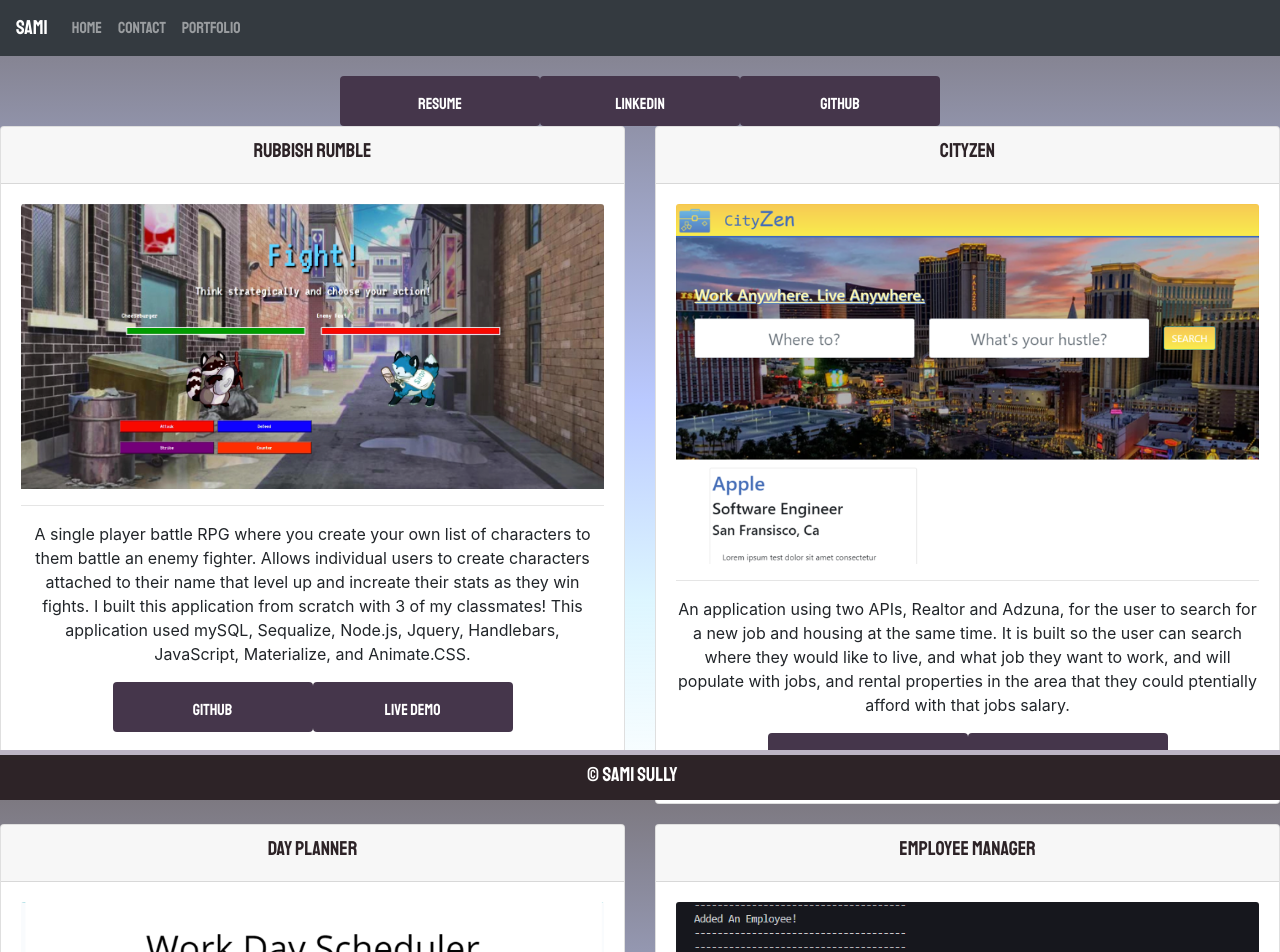
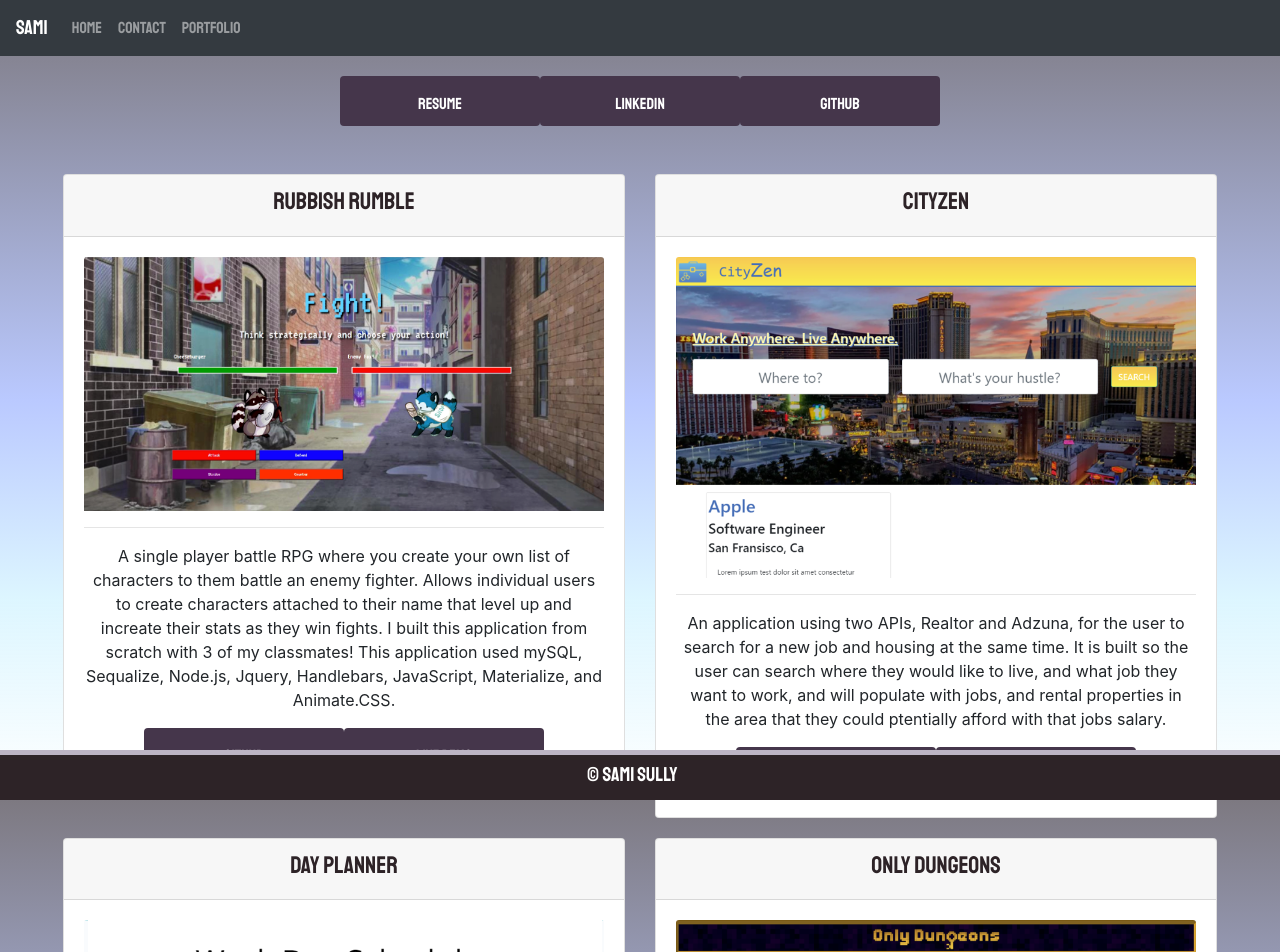
Before and after one commit to SamiSully/Sami-React-Portfolio, a React (Create React App) app: page /portfolio in a window 1280 px wide. Shown: the top 952 px of the page. Built offline with nearby package versions, Linux system fonts and the light colour scheme.

Commit message:
Added in Only Dungeons to portfolio

```diff
--- a/src/App.css
+++ b/src/App.css
@@ -38,7 +38,7 @@ h2 {
   font-family: "Staatliches", cursive;
 }
 
-h5 {
+h4 {
   color: #2d2327;
   font-family: "Staatliches", cursive;
 }
--- a/src/components/Card/Card.jsx
+++ b/src/components/Card/Card.jsx
@@ -5,7 +5,7 @@ function Card(props) {
         <div className="col-md-6">
           <div className="card text-center">
             <div className="card-header">
-              <h5>{props.title}</h5>
+              <h4>{props.title}</h4>
             </div>
             <div className="card-body">
               <img
--- a/src/components/pages/Home.jsx
+++ b/src/components/pages/Home.jsx
@@ -21,9 +21,8 @@ function Home() {
         current lifestyle and passions.
       </p>
       <p>
-        I'm currently at the tail end of finishing up a Full Stack Coding Bootcamp
-        at Georgia Tech and will be graduating in mid November! I have a strong
-        passion for front-end web design creating interactive, aesthetically
+        I've recently graduated a Full Stack Coding Bootcamp and am thrilled to dive into exciting new projects!
+        I thrive when I am consistantly challenged and strive to create interactive, aesthetically
         pleasing sites with great user experience. I'm also currently open for
         freelance work, so if you've got something in mind, dont hesitate to reach out!
       </p>
--- a/src/components/pages/Portfolio.jsx
+++ b/src/components/pages/Portfolio.jsx
@@ -4,20 +4,21 @@ import LinkCards from "../LinkCards/LinkCards";
 import RubbishRumble from "../../assets/Preview4.png";
 import CityZen from "../../assets/CityZenDemo.png";
 import Planner from "../../assets/DailyPlannerDemo.png";
-import Tracker from "../../assets/employeeTrackerDemo.png";
+import Dungeons from "../../assets/onlydungeonsDEMO.png";
+import "./portfolio.css"
 
 function Portfolio() {
     return (
         <div>
             <div className="row justify-content-center">
                 <div className="btn-group btn-group-lg" role="group" aria-label="Basic example">
-                  <LinkCards linkTitle="Resume" linkthis="https://drive.google.com/file/d/1OGk8i693iF25Xjkkt_k6_YJMKpiU8Eg5/view?usp=sharing"/>
+                  <LinkCards linkTitle="Resume" linkthis="https://drive.google.com/file/d/1KtugDSoh3IP6Fzg9U396sB3G-8rrKMSO/view?usp=sharing"/>
                   <LinkCards linkTitle="LinkedIn" linkthis=""/>
                   <LinkCards linkTitle="Github" linkthis="https://github.com/SamiSully"/>
                 </div>
             </div>
 
-        <div className="row">
+        <div className="row contain">
             <Card title="Rubbish Rumble"
             image={RubbishRumble}
             content= "A single player battle RPG where you create your own list of
@@ -38,7 +39,7 @@ function Portfolio() {
                 rental properties in the area that they could ptentially afford
                 with that jobs salary."
                 github="https://github.com/rajdeep24/CityZen"
-                demo="https://rajdeep24.github.io/CityZen/"/>
+                demo="https://rajdeep24.github.io/CityZen/" />
             <Card title="Day Planner"
             image={Planner}
             content= "A single page javascript and jquery page that allows you to
@@ -48,16 +49,14 @@ function Portfolio() {
                 future events in another color for easier readability."
                 github="https://github.com/SamiSully/Daily-Task-Planner"
                 demo="https://samisully.github.io/Daily-Task-Planner/"/>
-            <Card title="Employee Manager"
-            image={Tracker}
-            content= "A command line application that lets you add employees, roles,
-            and departments, while also updating their information or
-            deleting them from the system, using Node.js, MySql, and
-            Inquirer.
-            There is no live demo since it is a command line application,
-            but you can download it from github and use it on your own
-            machine!"
-            github="https://github.com/SamiSully/Full-Employee-Tracker" />
+            <Card title="Only Dungeons"
+            image={Dungeons}
+            content= "An application to connect tabletop gaming players, with game masters.
+            It allows both players and game masters to create an account and browse other games,
+            while allowing game masters to set their own chat, contact info, and playlist to their page. This project was built using HTML, CSS, Materialize CSS, Node, Express, Javascript, ThreeJS and React"
+
+            github="https://github.com/SamiSully/onlydungeons2"
+            demo="https://onlydungeons.herokuapp.com/"/>
         </div>
         </div>
     );
--- /dev/null
+++ b/src/components/pages/portfolio.css
@@ -0,0 +1,3 @@
+.contain {
+  margin: 3rem;
+}
```
Also changed, not shown: src/assets/onlydungeonsDEMO.png (added).
